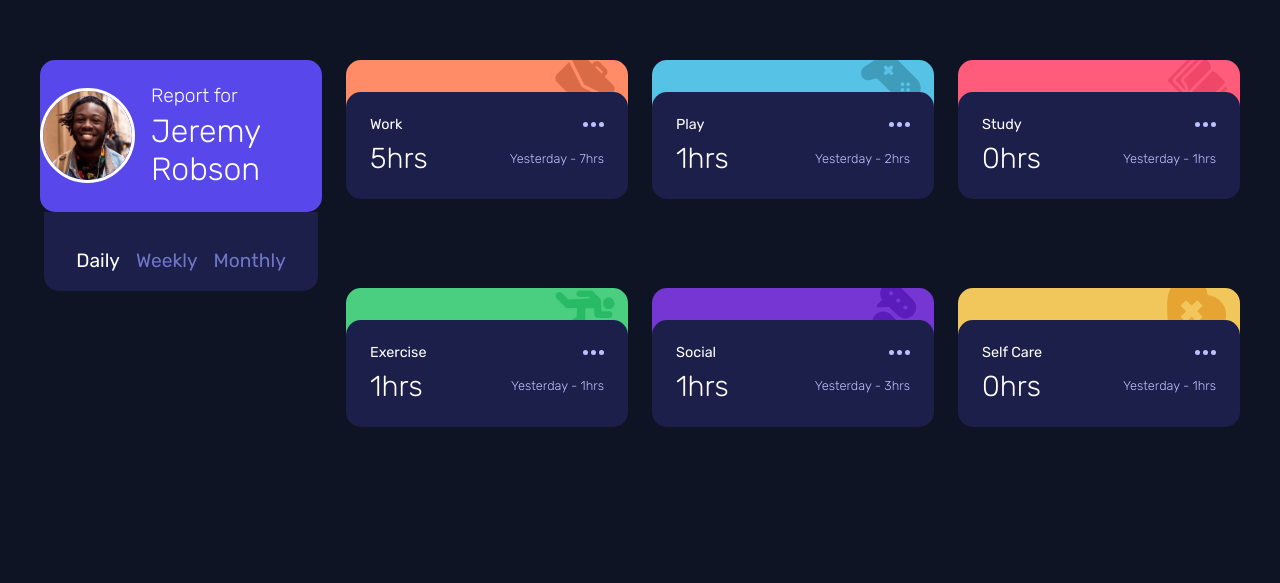
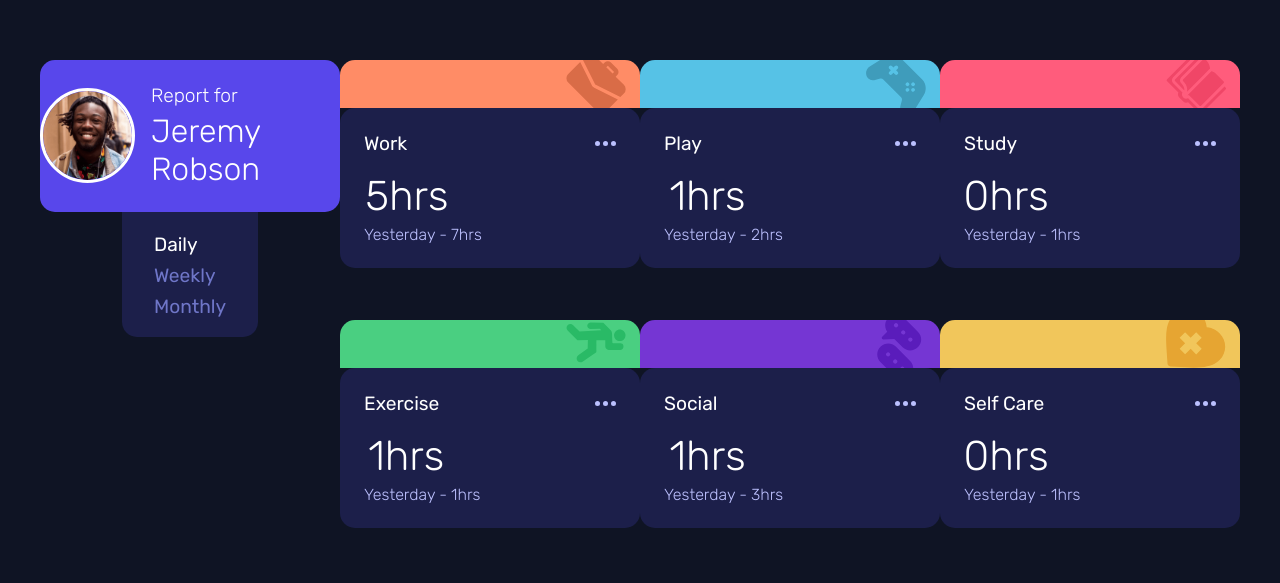
Before and after one commit to norwegJan/Time-Tracking-Dashboard, a plain HTML site: page index.html in a window 1280 px wide. Shown: the part 180-763 px from the top of the page. Drawn offline with Linux system fonts and the light colour scheme.

Commit message:
DESKTOP LAYOUT NEEDS A DEBUG!

```diff
--- a/styles.css
+++ b/styles.css
@@ -263,7 +263,6 @@ body {
     max-width: 600px;
   }
 
-
   .app-header {
     grid-area: app-header;
     margin: 0;
@@ -284,7 +283,6 @@ body {
 
   .study {
     grid-area: study;
-
   }
 
   .exercise {
@@ -322,12 +320,26 @@ body {
 /* ===== DESKTOP ===== */
 
 @media (min-width: 1024px) {
+  .app-header,
+  .work,
+  .play,
+  .study,
+  .exercise,
+  .social,
+  .self-care {
+    margin: 0;
+  }
+
+  .content {
+    margin: 0;
+  }
+
   .app-container {
     display: grid;
     grid-template-columns: 1fr 1fr 1fr 1fr;
-    /* grid-template-rows: 1fr 1fr; */
+    grid-template-rows: 1fr 1fr;
     min-height: 520px;
-    gap: 1.5rem;
+    gap: 0rem;
     grid-template-areas:
       "app-header     work      play      study"
       "app-header     exercise  social    self-care";
@@ -345,11 +357,41 @@ body {
   }
 
   .header-timeframes {
-    margin-top: 0;
+    display: flex;
+    flex-direction: column;
+    max-width: 100%;
+    margin-top: -1rem;
     justify-content: flex-start;
     gap: 1rem;
     align-items: flex-start;
     text-align: left;
+  }
+
+  .activity {
+    font-size: 1.2rem;
+  }
+
+  .work-main,
+  .play-main,
+  .study-main,
+  .exercise-main,
+  .social-main,
+  .self-care-main {
+    display: flex;
+    flex-direction: column;
+    justify-self: left;
+    margin-top: 1rem;
+  }
+  .current-hrs {
+    margin: 0;
+    position: relative;
+    right: 1rem;
+    font-size: 2.6rem;
+    margin-bottom: 0.3rem;
+  }
+
+  .previous-hrs {
+    font-size: 1rem;
   }
 }
 
```
